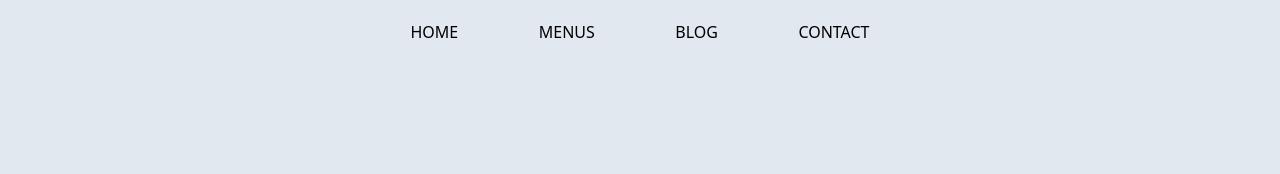
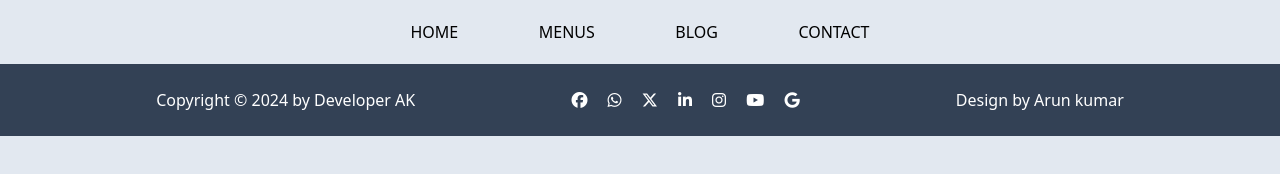
Before and after one commit to Arunkumar032024/RestaurantBlogApp, a website: page assets/pages/blog.html in a window 1280 px wide. Drawn offline with nearby package versions, Linux system fonts and the light colour scheme; a web font is replaced by a local one.

Commit message:
Add footer

```diff
--- a/assets/pages/blog.html
+++ b/assets/pages/blog.html
@@ -36,6 +36,23 @@
     <!-- End main section -->
 
     <!-- footer section -->
+    <footer class="bg-slate-700 text-white p-5 flex flex-col items-center gap-3 md:flex-row md:justify-evenly">
+        <div>
+            <p>Copyright &copy; 2024 by <a href="#" class="hover:underline hover:text-red-400">Developer AK</a></p>
+        </div>
+        <div>
+            <i class="fa-brands fa-facebook p-2 hover:bg-gray-400 rounded-full cursor-pointer hover:text-red-400"></i>
+            <i class="fa-brands fa-whatsapp p-2 hover:bg-gray-400 rounded-full cursor-pointer hover:text-red-400"></i>
+            <i class="fa-brands fa-x-twitter p-2 hover:bg-gray-400 rounded-full cursor-pointer hover:text-red-400"></i>
+            <i class="fa-brands fa-linkedin-in p-2 hover:bg-gray-400 rounded-full cursor-pointer hover:text-red-400"></i>
+            <i class="fa-brands fa-instagram p-2 hover:bg-gray-400 rounded-full cursor-pointer hover:text-red-400"></i>
+            <i class="fa-brands fa-youtube p-2 hover:bg-gray-400 rounded-full cursor-pointer hover:text-red-400"></i>
+            <i class="fa-brands fa-google p-2 hover:bg-gray-400 rounded-full cursor-pointer hover:text-red-400"></i>
+        </div>
+        <div>
+            <p>Design by <a href="arunkumar032024@gmail.com" class="hover:underline hover:text-red-400">Arun kumar</a></p>
+        </div>
+    </footer>
     <!-- End footer section -->
 
     <script src="../js/main.js"></script>
```
Also changed, not shown: assets/pages/contact.html (+17 -0 lines), assets/pages/menus.html (+17 -0 lines), index.html (+17 -0 lines), assets/dist/output.css, assets/images/index/banner.webp (added).
